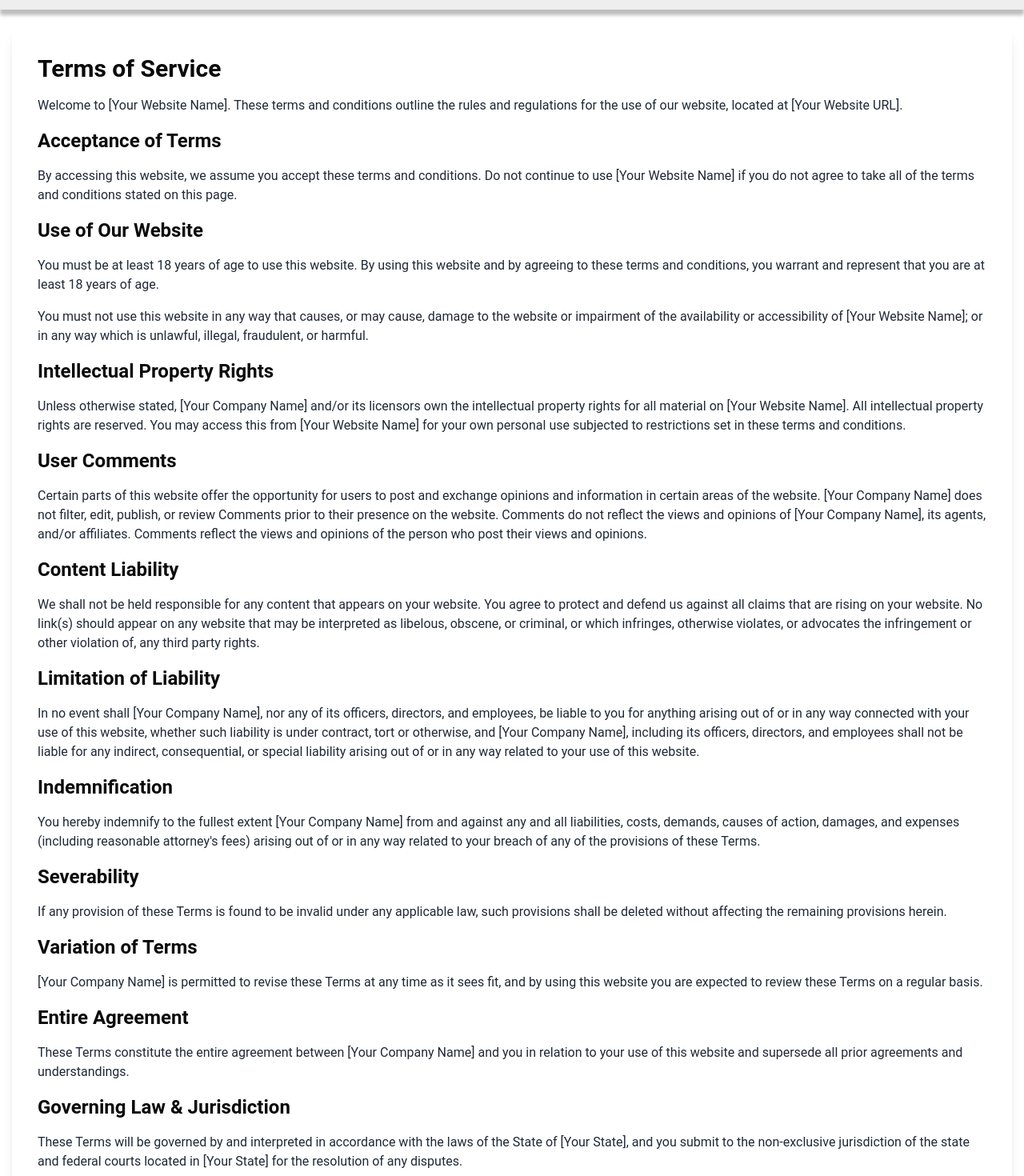
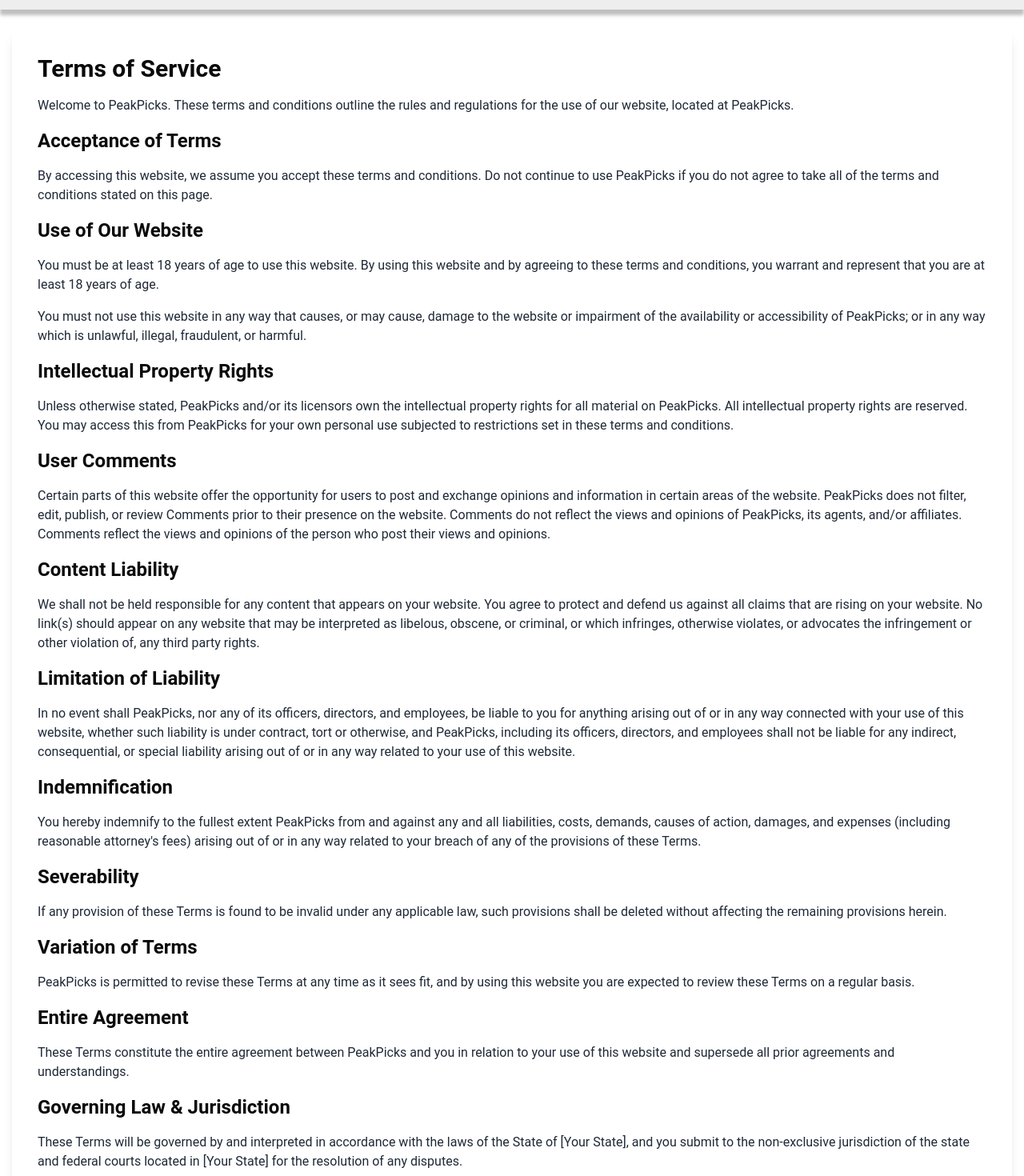
Before and after one commit to AyushSingh916/aff_marketing, a Next.js app: page /terms in a window 1280 px wide. Shown: the part 140-1610 px from the top of the page at 80% size. Built offline with nearby package versions, Linux system fonts and the light colour scheme.

Commit message:
changing product page 2

```diff
--- a/app/privacy/page.tsx
+++ b/app/privacy/page.tsx
@@ -7,7 +7,7 @@
         <h1 className="text-3xl font-bold mb-4">Privacy Policy</h1>
 
         <p className="text-gray-800 mb-4">
-          Welcome to [Your Website Name] (referred to as &quot;we&quot;, &quot;us&quot;, or &quot;our&quot;). We are committed to protecting your personal information and your right to privacy. This Privacy Policy explains how we handle your personal information when you visit our website.
+          Welcome to PeakPicks (referred to as &quot;we&quot;, &quot;us&quot;, or &quot;our&quot;). We are committed to protecting your personal information and your right to privacy. This Privacy Policy explains how we handle your personal information when you visit our website.
         </p>
 
         <h2 className="text-2xl font-bold mb-4">Information We Collect</h2>
@@ -35,7 +35,7 @@
           If you have any questions about this Privacy Policy, you can contact us at:
         </p>
         <p className="text-gray-800 mb-4">
-          [Your Company Name]
+          PeakPicks
           <br />
           [Your Company Address]
           <br />
--- a/app/terms/page.tsx
+++ b/app/terms/page.tsx
@@ -7,12 +7,12 @@
         <h1 className="text-3xl font-bold mb-4">Terms of Service</h1>
 
         <p className="text-gray-800 mb-4">
-          Welcome to [Your Website Name]. These terms and conditions outline the rules and regulations for the use of our website, located at [Your Website URL].
+          Welcome to PeakPicks. These terms and conditions outline the rules and regulations for the use of our website, located at PeakPicks.
         </p>
 
         <h2 className="text-2xl font-bold mb-4">Acceptance of Terms</h2>
         <p className="text-gray-800 mb-4">
-          By accessing this website, we assume you accept these terms and conditions. Do not continue to use [Your Website Name] if you do not agree to take all of the terms and conditions stated on this page.
+          By accessing this website, we assume you accept these terms and conditions. Do not continue to use PeakPicks if you do not agree to take all of the terms and conditions stated on this page.
         </p>
 
         <h2 className="text-2xl font-bold mb-4">Use of Our Website</h2>
@@ -20,17 +20,17 @@
           You must be at least 18 years of age to use this website. By using this website and by agreeing to these terms and conditions, you warrant and represent that you are at least 18 years of age.
         </p>
         <p className="text-gray-800 mb-4">
-          You must not use this website in any way that causes, or may cause, damage to the website or impairment of the availability or accessibility of [Your Website Name]; or in any way which is unlawful, illegal, fraudulent, or harmful.
+          You must not use this website in any way that causes, or may cause, damage to the website or impairment of the availability or accessibility of PeakPicks; or in any way which is unlawful, illegal, fraudulent, or harmful.
         </p>
 
         <h2 className="text-2xl font-bold mb-4">Intellectual Property Rights</h2>
         <p className="text-gray-800 mb-4">
-          Unless otherwise stated, [Your Company Name] and/or its licensors own the intellectual property rights for all material on [Your Website Name]. All intellectual property rights are reserved. You may access this from [Your Website Name] for your own personal use subjected to restrictions set in these terms and conditions.
+          Unless otherwise stated, PeakPicks and/or its licensors own the intellectual property rights for all material on PeakPicks. All intellectual property rights are reserved. You may access this from PeakPicks for your own personal use subjected to restrictions set in these terms and conditions.
         </p>
 
         <h2 className="text-2xl font-bold mb-4">User Comments</h2>
         <p className="text-gray-800 mb-4">
-          Certain parts of this website offer the opportunity for users to post and exchange opinions and information in certain areas of the website. [Your Company Name] does not filter, edit, publish, or review Comments prior to their presence on the website. Comments do not reflect the views and opinions of [Your Company Name], its agents, and/or affiliates. Comments reflect the views and opinions of the person who post their views and opinions.
+          Certain parts of this website offer the opportunity for users to post and exchange opinions and information in certain areas of the website. PeakPicks does not filter, edit, publish, or review Comments prior to their presence on the website. Comments do not reflect the views and opinions of PeakPicks, its agents, and/or affiliates. Comments reflect the views and opinions of the person who post their views and opinions.
         </p>
 
         <h2 className="text-2xl font-bold mb-4">Content Liability</h2>
@@ -40,12 +40,12 @@
 
         <h2 className="text-2xl font-bold mb-4">Limitation of Liability</h2>
         <p className="text-gray-800 mb-4">
-          In no event shall [Your Company Name], nor any of its officers, directors, and employees, be liable to you for anything arising out of or in any way connected with your use of this website, whether such liability is under contract, tort or otherwise, and [Your Company Name], including its officers, directors, and employees shall not be liable for any indirect, consequential, or special liability arising out of or in any way related to your use of this website.
+          In no event shall PeakPicks, nor any of its officers, directors, and employees, be liable to you for anything arising out of or in any way connected with your use of this website, whether such liability is under contract, tort or otherwise, and PeakPicks, including its officers, directors, and employees shall not be liable for any indirect, consequential, or special liability arising out of or in any way related to your use of this website.
         </p>
 
         <h2 className="text-2xl font-bold mb-4">Indemnification</h2>
         <p className="text-gray-800 mb-4">
-          You hereby indemnify to the fullest extent [Your Company Name] from and against any and all liabilities, costs, demands, causes of action, damages, and expenses (including reasonable attorney&apos;s fees) arising out of or in any way related to your breach of any of the provisions of these Terms.
+          You hereby indemnify to the fullest extent PeakPicks from and against any and all liabilities, costs, demands, causes of action, damages, and expenses (including reasonable attorney&apos;s fees) arising out of or in any way related to your breach of any of the provisions of these Terms.
         </p>
 
         <h2 className="text-2xl font-bold mb-4">Severability</h2>
@@ -55,12 +55,12 @@
 
         <h2 className="text-2xl font-bold mb-4">Variation of Terms</h2>
         <p className="text-gray-800 mb-4">
-          [Your Company Name] is permitted to revise these Terms at any time as it sees fit, and by using this website you are expected to review these Terms on a regular basis.
+          PeakPicks is permitted to revise these Terms at any time as it sees fit, and by using this website you are expected to review these Terms on a regular basis.
         </p>
 
         <h2 className="text-2xl font-bold mb-4">Entire Agreement</h2>
         <p className="text-gray-800 mb-4">
-          These Terms constitute the entire agreement between [Your Company Name] and you in relation to your use of this website and supersede all prior agreements and understandings.
+          These Terms constitute the entire agreement between PeakPicks and you in relation to your use of this website and supersede all prior agreements and understandings.
         </p>
 
         <h2 className="text-2xl font-bold mb-4">Governing Law &amp; Jurisdiction</h2>
```
